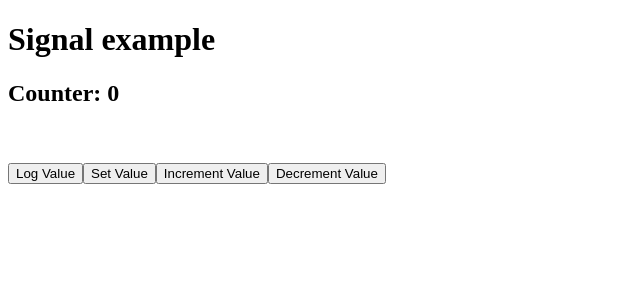
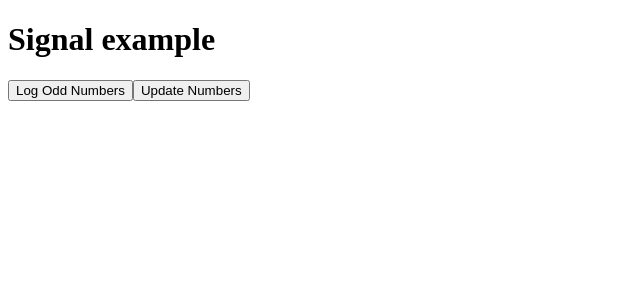
Before and after one commit to Pebhashi-Tharushika/angular-18-practice, an Angular app in the folder signals/: page / in a window 1280 px wide. Shown: the top 300 px of the page, without its empty margins (0-640 px from the left). Built offline with nearby package versions, Linux system fonts and the light colour scheme.

Commit message:
use of memorization of computed signal

```diff
--- a/signals/src/app/counter/counter.component.html
+++ b/signals/src/app/counter/counter.component.html
@@ -1,14 +1,19 @@
 <!-- Use getter function of counter property -->
-<h2>Counter: {{counter()}}</h2>
+<!-- <h2>Counter: {{counter()}}</h2>
 
-<br><br>
+<br><br> -->
 
 <!-- <h2>Double Counter: {{doubleCounter()}}</h2> -->
 
-<button (click)="logDoubleCounterValue()">Log Value</button>
+<!-- <button (click)="logDoubleCounterValue()">Log Value</button>
 
 <button (click)="setValue()">Set Value</button>
 
 <button (click)="incrementValue()">Increment Value</button>
 
-<button (click)="decrementValue()">Decrement Value</button>
+<button (click)="decrementValue()">Decrement Value</button> -->
+
+
+<button (click)="logOddNumbers()">Log Odd Numbers</button>
+
+<button (click)="updateNumbers()">Update Numbers</button>
--- a/signals/src/app/counter/counter.component.ts
+++ b/signals/src/app/counter/counter.component.ts
@@ -9,10 +9,17 @@ import { Component, computed, Signal, signal, WritableSignal } from '@angular/co
 })
 export class CounterComponent {
   // Using WritableSignal to allow both reading and writing
-  counter : WritableSignal<number> = signal(0);
+  counter: WritableSignal<number> = signal(0);
+
+  numbers: WritableSignal<number[]> = signal([1, 2, 3, 4, 5, 6, 7, 8, 9]);
+
+  oddNumbers: Signal<number[]> = computed(() => {
+    console.log('Computed Odd Numbers');
+    return this.numbers().filter(num => num % 2 !== 0)
+  });
 
   // Using Signal to allow reading only
-  doubleCounter : Signal<number> = computed(()=>{
+  doubleCounter: Signal<number> = computed(() => {
     console.log('Computed Signal');
     return this.counter() * 2;
   });
@@ -31,7 +38,15 @@ export class CounterComponent {
     this.counter.update(value => value - 1);
   }
 
-  logDoubleCounterValue(){
+  logDoubleCounterValue() {
     console.log('Double Counter Value:', this.doubleCounter());
   }
+
+  logOddNumbers() {
+    console.log('Odd Numbers:', this.oddNumbers());
+  }
+
+  updateNumbers() {
+    this.numbers.update(nums => nums.map(num => num * 3));
+  }
 }
```
